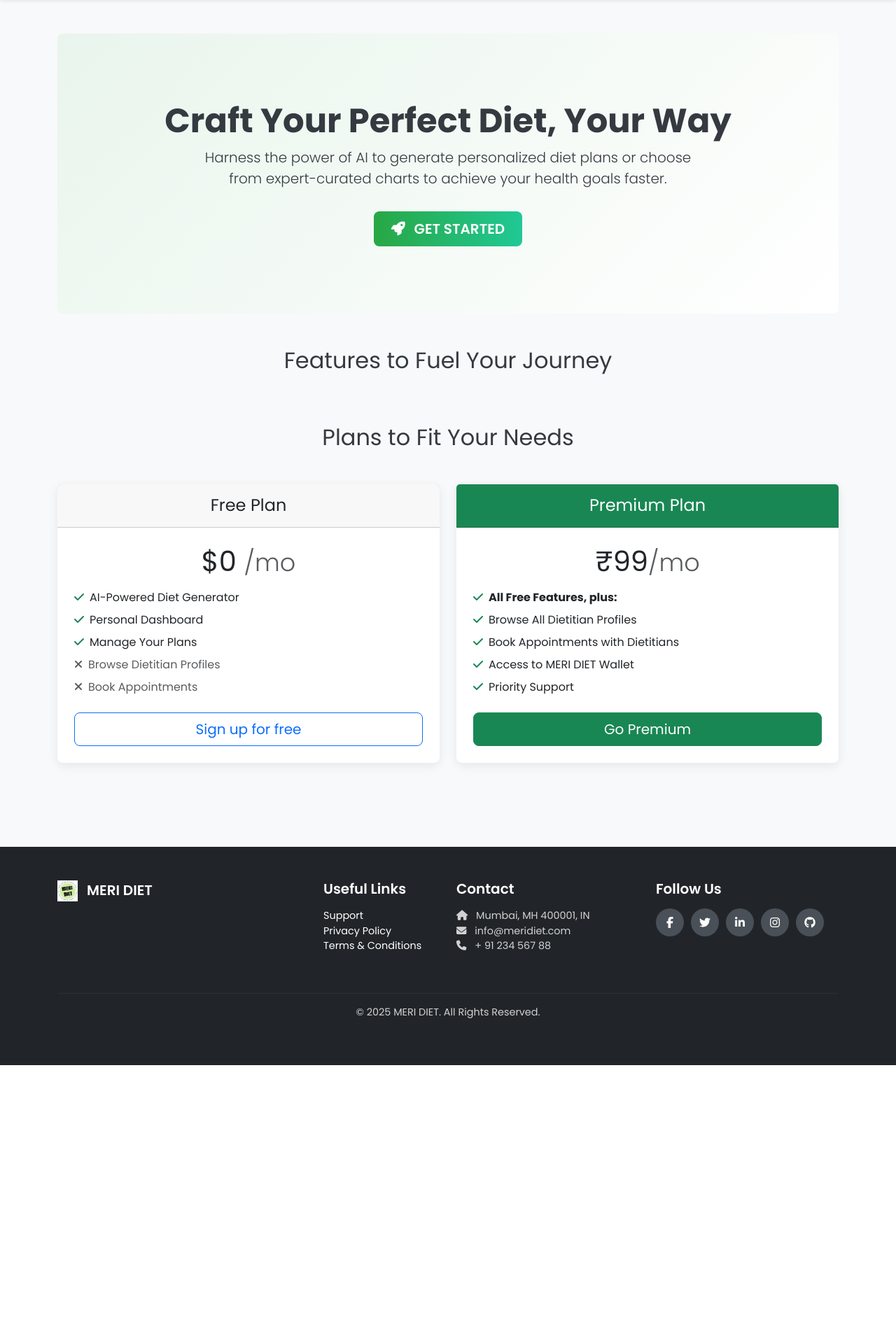
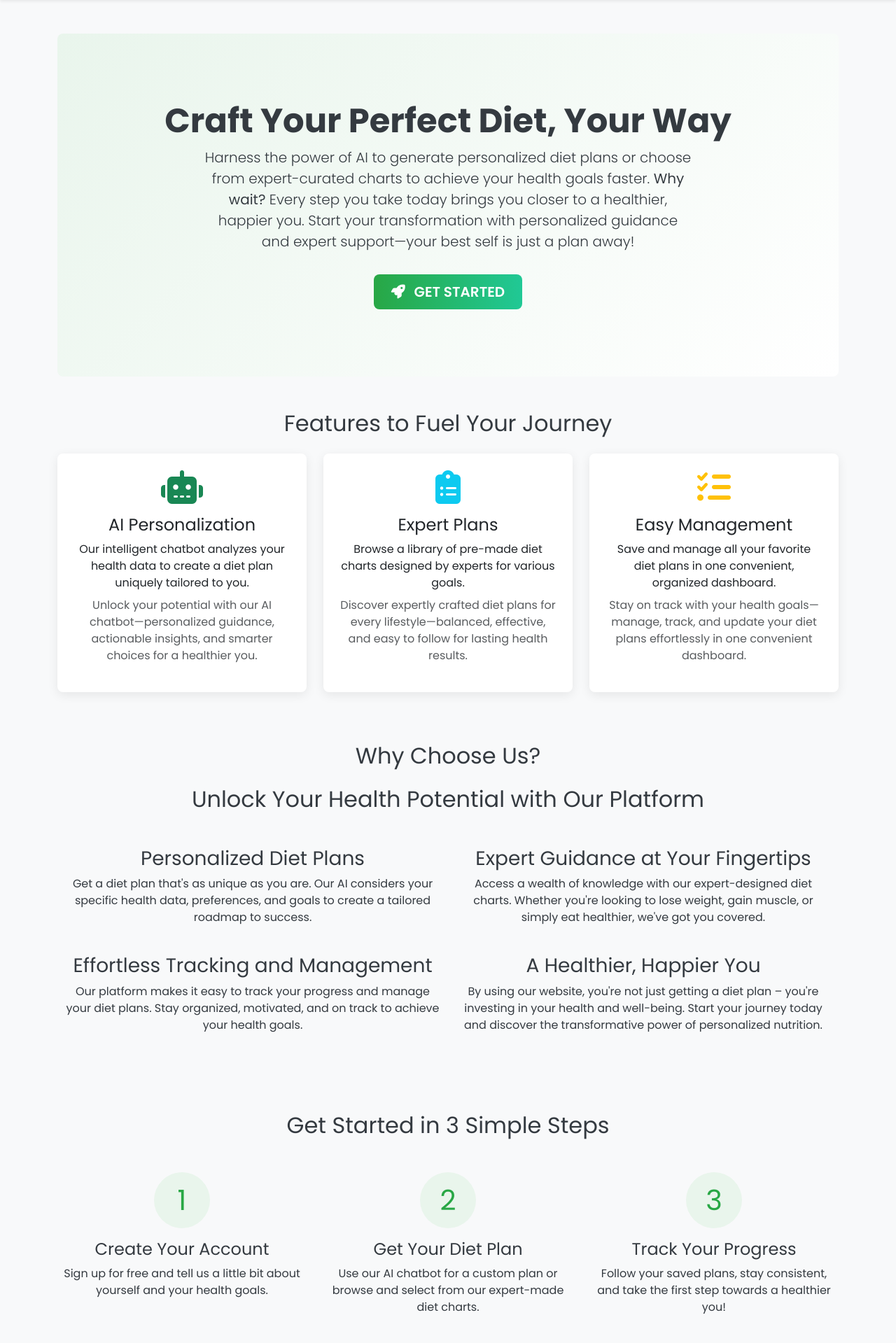
Before and after one commit to Soyam14/meri-diet-project, a Django app: page / in a window 1280 px wide. Shown: the part 66-1985 px from the top of the page at 70% size. Before the commit the page ends 1588 px from the top, so only its background shows below. Run offline with Django 5.2, Linux system fonts and the light colour scheme; parts of the project's set-up code (start-up, migrations or seed data) failed here and were passed over.

```diff
--- a/templates/planner/home.html
+++ b/templates/planner/home.html
@@ -3,8 +3,10 @@
 <div class="hero-section mb-5">
     <div class="container">
         <h1 class="display-4">Craft Your Perfect Diet, Your Way</h1>
-        <p class="lead col-md-8 mx-auto">Harness the power of AI to generate personalized diet plans or choose from expert-curated charts to achieve your health goals faster.</p>
-        <a href="{% if user.is_authenticated %}{% url 'dashboard' %}{% else %}{% url 'signup_choice' %}{% endif %}" class="btn btn-gradient btn-lg mt-3">
+        <p class="lead col-md-8 mx-auto">Harness the power of AI to generate personalized diet plans or choose from expert-curated charts to achieve your health goals faster.
+            <strong>Why wait?</strong> Every step you take today brings you closer to a healthier, happier you. Start your transformation with personalized guidance and expert support—your best self is just a plan away!
+         </p>
+        <a href="{% if user.is_authenticated %}{% url 'dashboard' %}{% else %}{% url 'signup' %}{% endif %}" class="btn btn-gradient btn-lg mt-3">
     <i class="fa-solid fa-rocket me-2"></i>
     {% if user.is_authenticated %}
         Go to Dashboard
@@ -17,8 +19,94 @@
 
 <h2 class="text-center mb-4">Features to Fuel Your Journey</h2>
 <div class="row text-center">
+    <div class="col-md-4 mb-4">
+        <a href="{% if user.is_authenticated %}{% url 'chatbot' %}{% else %}{% url 'signup' %}{% endif %}" class="feature-card-link">
+            <div class="card h-100 p-4">
+                <i class="fa-solid fa-robot fa-3x text-success mb-3"></i>
+                <h4>AI Personalization</h4>
+                <p>Our intelligent chatbot analyzes your health data to create a diet plan uniquely tailored to you.
+                    <span class="d-block mt-2 text-muted">
+                        Unlock your potential with our AI chatbot—personalized guidance, actionable insights, and smarter choices for a healthier you.
+                    </span>
+                </p>
+            </div>
+        </a>
+    </div>
+    <div class="col-md-4 mb-4">
+        <a href="{% if user.is_authenticated %}{% url 'plans_list' %}{% else %}{% url 'signup' %}{% endif %}" class="feature-card-link">
+            <div class="card h-100 p-4">
+                <i class="fa-solid fa-clipboard-list fa-3x text-info mb-3"></i>
+                <h4>Expert Plans</h4>
+                <p>Browse a library of pre-made diet charts designed by experts for various goals.
+                    <span class="d-block mt-2 text-muted">
+                        Discover expertly crafted diet plans for every lifestyle—balanced, effective, and easy to follow for lasting health results.
+                    </span>
+                </p>
+            </div>
+        </a>
+    </div>
+    <div class="col-md-4 mb-4">
+        <a href="{% if user.is_authenticated %}{% url 'dashboard' %}{% else %}{% url 'signup' %}{% endif %}" class="feature-card-link">
+            <div class="card h-100 p-4">
+                <i class="fa-solid fa-list-check fa-3x text-warning mb-3"></i>
+                <h4>Easy Management</h4>
+                <p>Save and manage all your favorite diet plans in one convenient, organized dashboard.
+                    <span class="d-block mt-2 text-muted">
+                        Stay on track with your health goals—manage, track, and update your diet plans effortlessly in one convenient dashboard.
+                    </span>
+                </p>
+
+                </a>
+                </div>
             </div>
 
+            <section class="benefits-section bg-light py-5" id="About">
+                <h2 class="text-center mb-4">Why Choose Us?</h2>
+                <div class="container">
+                <h2 class="text-center mb-5">Unlock Your Health Potential with Our Platform</h2>
+                <div class="row">
+                    <div class="col-md-6">
+                    <h3>Personalized Diet Plans</h3>
+                    <p>Get a diet plan that's as unique as you are. Our AI considers your specific health data, preferences, and goals to create a tailored roadmap to success.</p>
+                    </div>
+                    <div class="col-md-6">
+                    <h3>Expert Guidance at Your Fingertips</h3>
+                    <p>Access a wealth of knowledge with our expert-designed diet charts. Whether you're looking to lose weight, gain muscle, or simply eat healthier, we've got you covered.</p>
+                    </div>
+                </div>
+                <div class="row mt-4">
+                    <div class="col-md-6">
+                    <h3>Effortless Tracking and Management</h3>
+                    <p>Our platform makes it easy to track your progress and manage your diet plans. Stay organized, motivated, and on track to achieve your health goals.</p>
+                    </div>
+                    <div class="col-md-6">
+                    <h3>A Healthier, Happier You</h3>
+                    <p>By using our website, you're not just getting a diet plan – you're investing in your health and well-being. Start your journey today and discover the transformative power of personalized nutrition.</p>
+                    </div>
+                </div>
+                </div>
+            </section>
+
+            <div class="how-it-works text-center py-5" id="Help">
+                <h2 class="mb-5">Get Started in 3 Simple Steps</h2>
+                <div class="row">
+                <div class="col-md-4 mb-4">
+                    <div class="step-icon">1</div>
+                    <h4>Create Your Account</h4>
+                    <p>Sign up for free and tell us a little bit about yourself and your health goals.</p>
+                </div>
+                <div class="col-md-4 mb-4">
+                    <div class="step-icon">2</div>
+                    <h4>Get Your Diet Plan</h4>
+                    <p>Use our AI chatbot for a custom plan or browse and select from our expert-made diet charts.</p>
+                </div>
+                <div class="col-md-4 mb-4">
+                    <div class="step-icon">3</div>
+                    <h4>Track Your Progress</h4>
+                    <p>Follow your saved plans, stay consistent, and take the first step towards a healthier you!</p>
+        </div>
+    </div>
+</div>
 
 <div class="py-5">
     <h2 class="text-center mb-5">Plans to Fit Your Needs</h2>
@@ -47,7 +135,7 @@
                     <h4 class="my-0 fw-normal">Premium Plan</h4>
                 </div>
                 <div class="card-body p-4">
-                    <h1 class="card-title text-center">₹99<small class="text-muted fw-light">/mo</small></h1>
+                    <h1 class="card-title text-center">$9 <small class="text-muted fw-light">/mo</small></h1>
                     <ul class="list-unstyled mt-3 mb-4">
                         <li class="mb-2"><i class="fa-solid fa-check text-success me-2"></i><strong>All Free Features, plus:</strong></li>
                         <li class="mb-2"><i class="fa-solid fa-check text-success me-2"></i>Browse All Dietitian Profiles</li>
```
Lines whose indentation alone changed are shown as unchanged.
